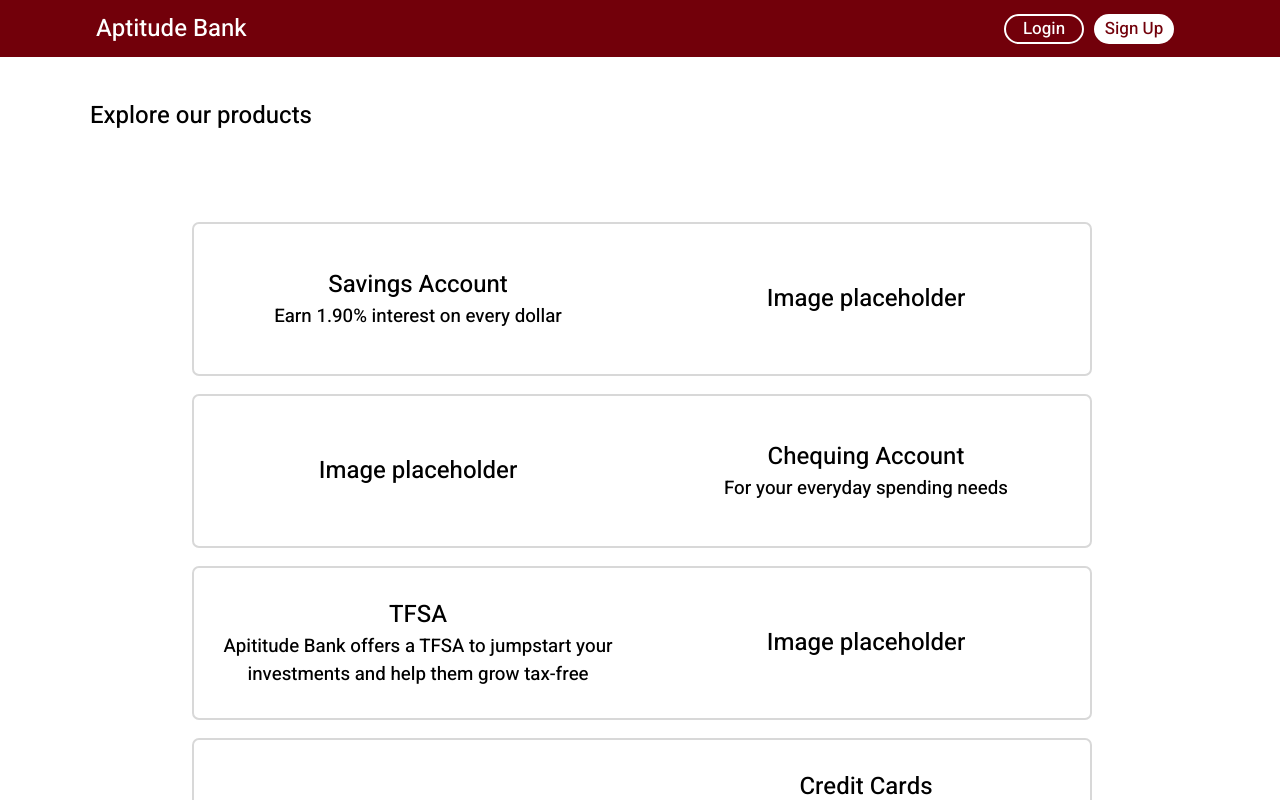
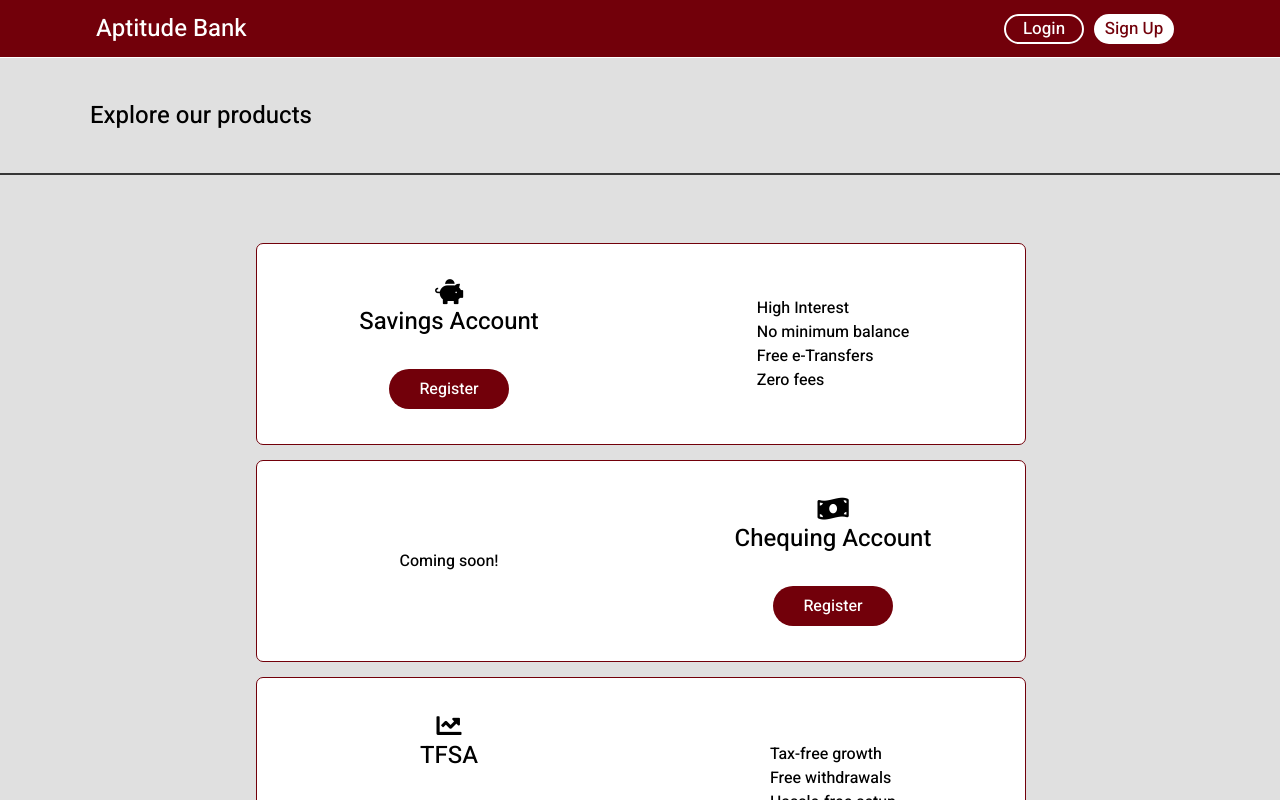
Before and after one commit to kev-ly32/aptitude-bank, a React (Create React App) app in the folder client/: page /products in a window 1280 px wide. Shown: the top 800 px of the page. Built offline with nearby package versions, Linux system fonts and the light colour scheme.

Commit message:
completed products page

```diff
--- a/client/src/components/Footer/Footer.js
+++ b/client/src/components/Footer/Footer.js
@@ -3,7 +3,7 @@ import { Link } from "react-router-dom";
 import "../../public/stylesheets/Footer.css";
 
 const socials = ["Facebook", "Twitter", "LinkedIn"];
-const footerNav = ["Accounts", "Investments", "Credit Cards", "Contact"];
+const footerNav = ["Accounts", "Investments", "Credit Cards"];
 
 function Footer() {
   return (
@@ -30,6 +30,9 @@ function Footer() {
               <li>{page}</li>
             </Link>
           ))}
+          <Link className="footer-item" to="/register">
+            <li>Sign up</li>
+          </Link>
         </ul>
       </section>
     </footer>
--- a/client/src/components/Landing Page/Products.js
+++ b/client/src/components/Landing Page/Products.js
@@ -1,15 +1,18 @@
 import React from "react";
+import { Link } from "react-router-dom";
 import "../../public/stylesheets/Products.css";
 
 const Product = ({ productName, description }) => {
   return (
     <div className="product-container">
+      <div className="product-info">
+        {productName}
+        <Link to="/register">
+          <button className="product-button">Register</button>
+        </Link>
+      </div>
       <div className="product-description">
-        <h1>{productName}</h1>
-        <h3>{description}</h3>
-      </div>
-      <div className="product-image">
-        <h1>Image placeholder</h1>
+        <ul>{description}</ul>
       </div>
     </div>
   );
@@ -17,12 +20,14 @@ const Product = ({ productName, description }) => {
 const ProductReverse = ({ productName, description }) => {
   return (
     <div className="product-container">
-      <div className="product-image">
-        <h1>Image placeholder</h1>
+      <div className="product-description">
+        <ul>{description}</ul>
       </div>
-      <div className="product-description">
-        <h1>{productName}</h1>
-        <h3>{description}</h3>
+      <div className="product-info">
+        {productName}
+        <Link to="/register">
+          <button className="product-button">Register</button>
+        </Link>
       </div>
     </div>
   );
@@ -30,26 +35,59 @@ const ProductReverse = ({ productName, description }) => {
 
 function Products() {
   return (
-    <div>
+    <div className="productPage">
       <section className="productPageHeader">
         <h1>Explore our products</h1>
       </section>
       <section className="productPageProducts">
         <Product
-          productName="Savings Account"
-          description="Earn 1.90% interest on every dollar"
+          productName={
+            <>
+              <i className="fas fa-piggy-bank"></i>
+              <h1 className="product-name">Savings Account</h1>
+            </>
+          }
+          description={
+            <>
+              <li>High Interest</li>
+              <li>No minimum balance</li>
+              <li>Free e-Transfers</li>
+              <li>Zero fees</li>
+            </>
+          }
         />
         <ProductReverse
-          productName="Chequing Account"
-          description="For your everyday spending needs"
+          productName={
+            <>
+              <i className="fas fa-money-bill-wave"></i>
+              <h1 className="product-name">Chequing Account</h1>
+            </>
+          }
+          description={<li>Coming soon!</li>}
         />
         <Product
-          productName="TFSA"
-          description="Apititude Bank offers a TFSA to jumpstart your investments and help them grow tax-free"
+          productName={
+            <>
+              <i className="fas fa-chart-line"></i>
+              <h1 className="product-name">TFSA</h1>
+            </>
+          }
+          description={
+            <>
+              <li>Tax-free growth</li>
+              <li>Free withdrawals</li>
+              <li>Hassle-free setup</li>
+            </>
+          }
         />
         <ProductReverse
-          productName="Credit Cards"
-          description="Take advantage of our no-annual-fee credit cashback credit card"
+          productName={
+            <>
+              <i className="far fa-credit-card"></i>
+              <h1 className="product-name">Credit Cards</h1>
+            </>
+          }
+          description={<li>Coming soon!</li>}
         />
       </section>
     </div>
--- a/client/src/public/stylesheets/Products.css
+++ b/client/src/public/stylesheets/Products.css
@@ -1,12 +1,17 @@
+.productPage {
+  background: rgb(224, 224, 224);
+}
+
 .productPageHeader {
   padding: 40px 90px;
+  border-bottom: 2px solid #363636;
 }
 
 .productPageProducts {
   display: flex;
   flex-direction: column;
-  width: 70%;
-  margin: 40px auto 0 auto;
+  width: 60%;
+  margin: 60px auto 0 auto;
   padding-bottom: 200px;
 }
 
@@ -15,19 +20,51 @@
   width: 100%;
   margin: 1% auto;
   align-items: center;
-  border: 2px solid rgb(216, 216, 216);
+  border: 1px solid #72000a;
   border-radius: 7px;
-  height: 150px;
+  height: 200px;
+  background: white;
 }
 
-.product-description,
-.product-image {
+.product-info,
+.product-description {
   display: flex;
   flex: 1;
   justify-content: space-around;
 }
 
-.product-description {
+.product-description ul {
+  list-style: none;
+}
+
+.product-info {
   flex-direction: column;
   text-align: center;
+  align-items: center;
 }
+
+.product-button {
+  height: 40px;
+  width: 120px;
+  color: white;
+  background: #72000a;
+  border: none;
+  font-size: 16px;
+  border-radius: 30px;
+  margin-top: 30px;
+  cursor: pointer;
+  transition: background 0.3s ease;
+}
+
+.product-button:focus {
+  outline: none;
+}
+
+.product-button:hover {
+  background: #363636;
+}
+
+.far,
+.fas {
+  font-size: 25px;
+}
```
